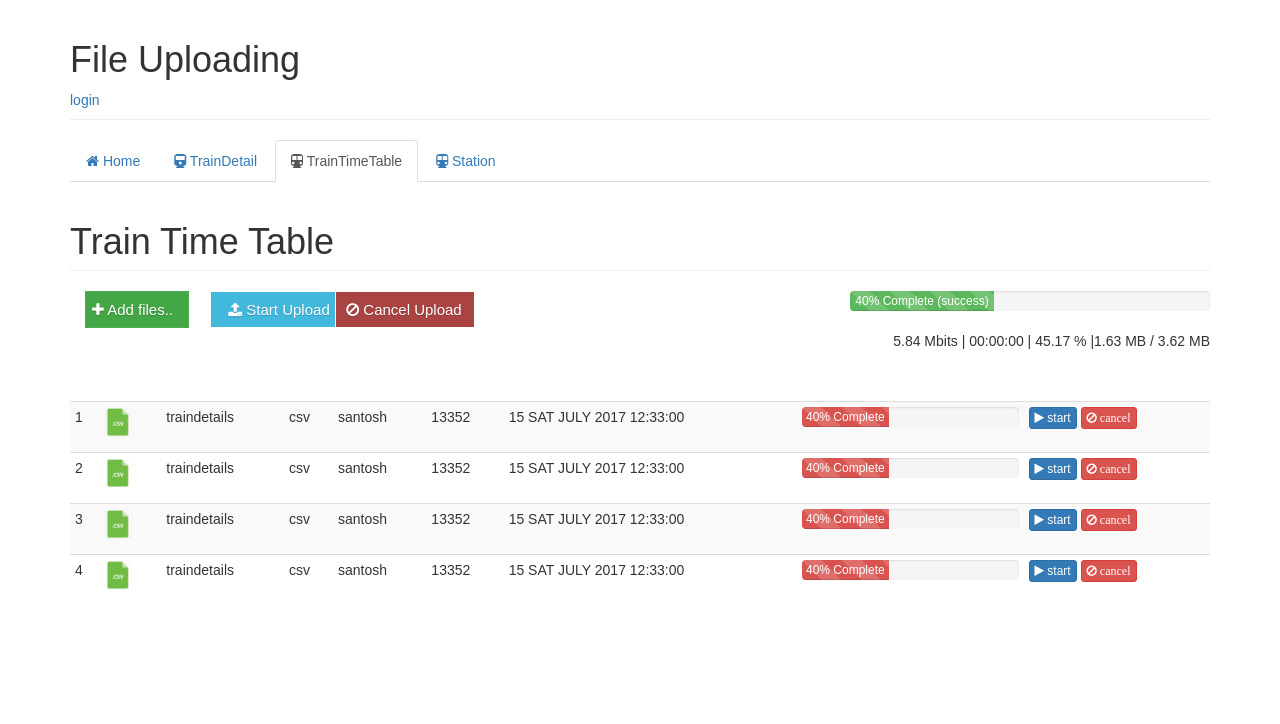
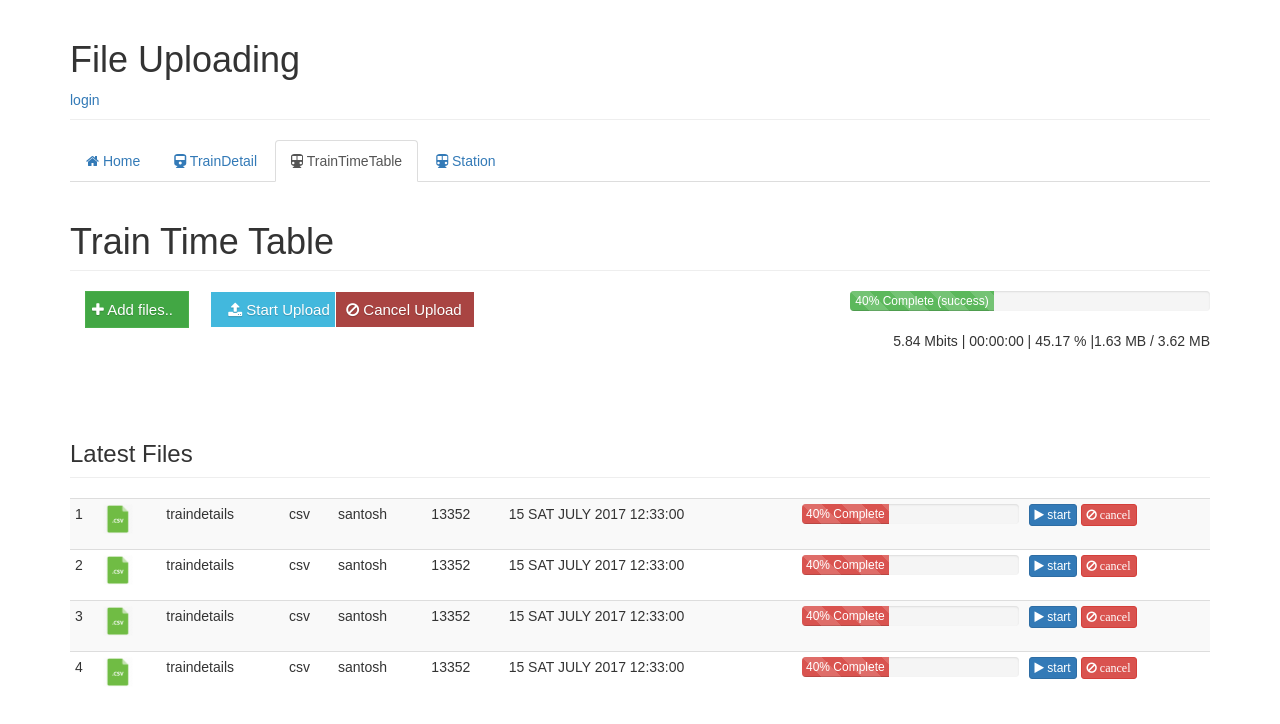
Before and after one commit to santoshMathologic/FILEUPLOAD, a website: page public/index.html in a window 1280 px wide. Both pictures are taken after a click on the link "TrainTimeTable". Drawn offline with Linux system fonts and the light colour scheme.

```diff
--- a/package.json
+++ b/package.json
@@ -25,6 +25,7 @@
     "morgan": "~1.7.0",
     "multer": "^1.3.0",
     "nodemon": "^1.11.0",
+    "passport": "^0.3.2",
     "path": "^0.12.7",
     "q": "^1.5.0",
     "serve-favicon": "~2.3.0"
--- a/public/index.html
+++ b/public/index.html
@@ -124,6 +124,7 @@
                 <br/>
                 <div class="row">
                     <div class="col-lg-12">
+                        <h3 class="page-header">Latest Files</h3>
                         <div class="table-responsive">
                             <table class="table table-striped table-hover table-condensed">
                                 <tbody>
@@ -217,6 +218,7 @@
                 <br/>
                 <div class="row">
                     <div class="col-lg-12">
+                        <h3 class="page-header">Latest Files</h3>
                         <div class="table-responsive">
                             <table class="table table-striped table-hover table-condensed">
                                 <tbody>
```
